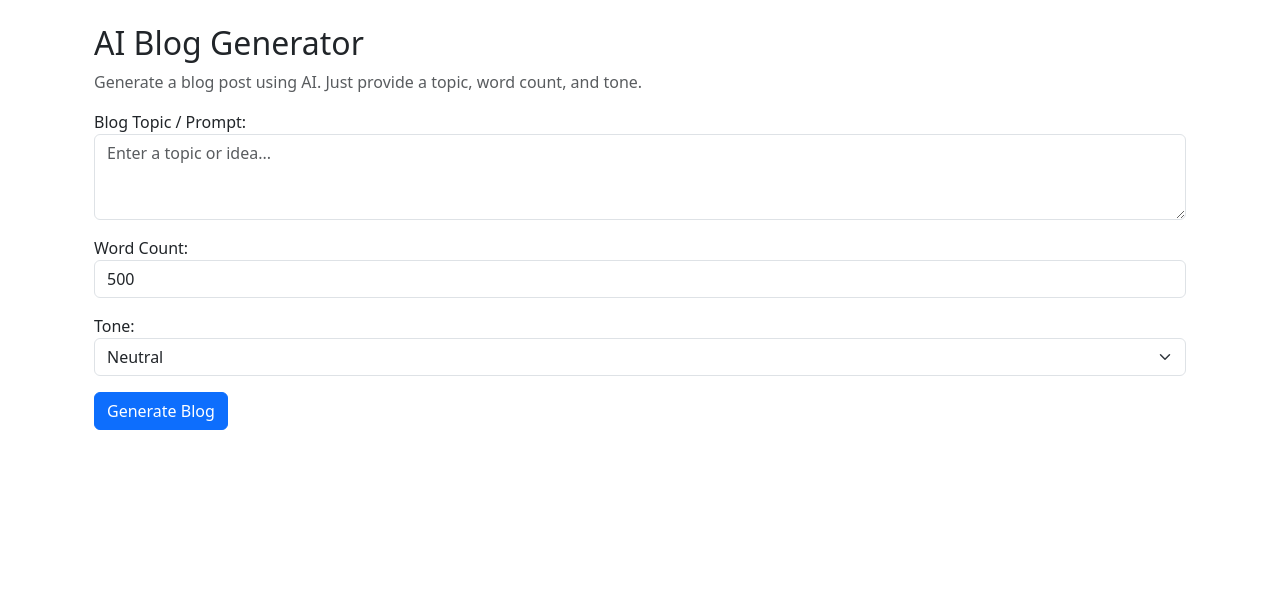
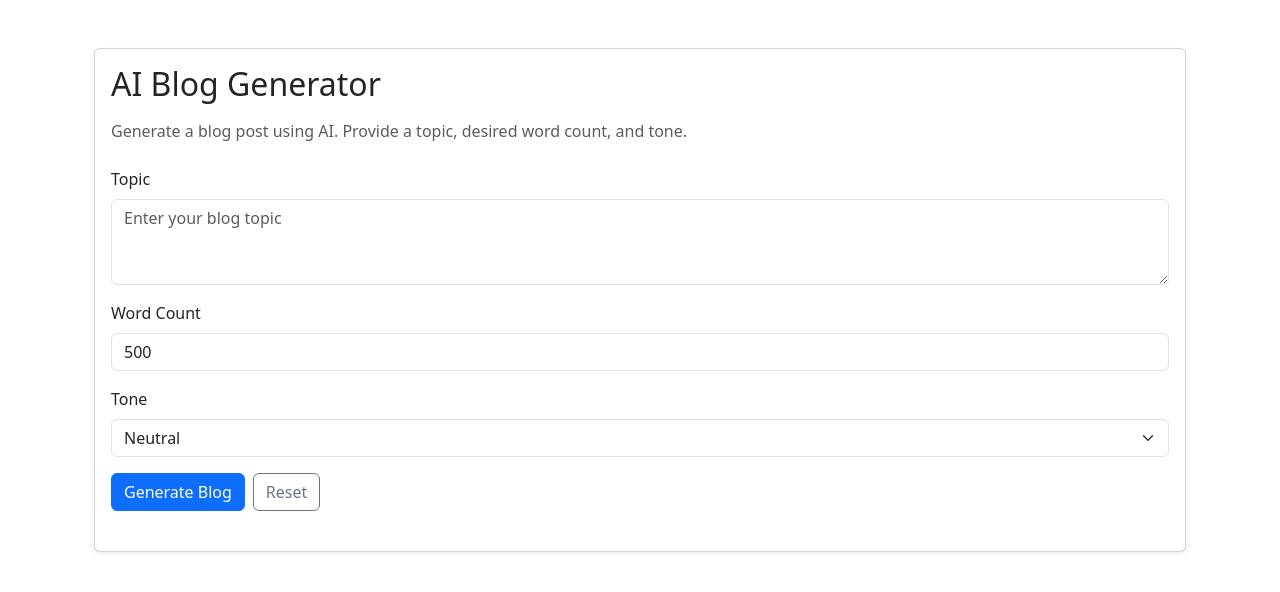
Before and after one commit to Abhisek8895/Ai_Blog_Website, a Django app: page /generator/generate_form/ in a window 1280 px wide. Shown: the part 56-648 px from the top of the page. Run offline with Django 5.2, Linux system fonts and the light colour scheme; some libraries are stand-ins or nearby versions.

Commit message:
Update generate_blog page template

```diff
--- a/generator/templates/generator/generate_blog.html
+++ b/generator/templates/generator/generate_blog.html
@@ -1,32 +1,95 @@
-{% extends "base.html" %} {% block content %}
-<div class="container mt-4">
-  <h2>AI Blog Generator</h2>
-  <p class="text-muted">
-    Generate a blog post using AI. Just provide a topic, word count, and tone.
+{% extends "base.html" %}
+{% load widget_tweaks %}
+
+{% block title %}AI Blog Generator{% endblock %}
+
+{% block content %}
+<div class="container mt-5">
+  <div class="card shadow-sm rounded">
+    <div class="card-body">
+      <h2 class="card-title mb-3">AI Blog Generator</h2>
+      <p class="text-muted mb-4">
+        Generate a blog post using AI. Provide a topic, desired word count, and tone.
       </p>
 
-  <form method="post" class="mb-4">
-    {% csrf_token %} {{ form.as_p }}
+      <!-- Generate Form -->
+      <form id="generateForm" method="post" class="mb-4">
+        {% csrf_token %}
+
+        <!-- Topic -->
+        <div class="mb-3">
+  <label for="{{ form.prompt.id_for_label }}" class="form-label">Topic</label>
+  {{ form.prompt|add_class:"form-control"|attr:"placeholder:Enter your blog topic"|attr:"required" }}
+  {% for error in form.prompt.errors %}
+    <div class="text-danger small">{{ error }}</div>
+  {% endfor %}
+</div>
+
+
+
+        <!-- Word Count -->
+        <div class="mb-3">
+          <label for="{{ form.word_count.id_for_label }}" class="form-label">Word Count</label>
+          {{ form.word_count|add_class:"form-control" }}
+          {% for error in form.word_count.errors %}
+          <div class="text-danger small">{{ error }}</div>
+          {% endfor %}
+        </div>
+
+        <!-- Tone -->
+        <div class="mb-3">
+          <label for="{{ form.tone.id_for_label }}" class="form-label">Tone</label>
+          {{ form.tone|add_class:"form-select" }}
+          {% for error in form.tone.errors %}
+          <div class="text-danger small">{{ error }}</div>
+          {% endfor %}
+        </div>
+
+        <div class="d-flex gap-2">
           <button type="submit" class="btn btn-primary">Generate Blog</button>
+          <button type="reset" class="btn btn-outline-secondary">Reset</button>
+        </div>
       </form>
 
+      <!-- Generated Blog Preview -->
       {% if cleaned_blog %}
-  <div class="card mt-4">
+      <div class="card mt-4 border-success shadow-sm">
         <div class="card-body">
-      <h4 class="card-title">Generated Blog</h4>
-      <h5>{{ cleaned_blog.Title }}</h5>
-      <p class="card-text" style="white-space: pre-line">
-        {{ cleaned_blog.Content }}
-      </p>
+          <div class="d-flex justify-content-between align-items-start">
+            <div>
+              <h4 class="card-title text-success mb-1">Generated Blog</h4>
+              <h5 class="mb-3">{{ cleaned_blog.Title }}</h5>
+            </div>
+            <div>
+              <!-- Regenerate: re-submit the form with current inputs -->
+              <button type="button" class="btn btn-outline-secondary me-2"
+                onclick="document.getElementById('generateForm').submit();">
+                Regenerate
+              </button>
 
-      <a
-        href="{% url 'create_post' %}?title={{ cleaned_blog.Title|urlencode }}&content={{ cleaned_blog.Content|safe|urlencode }}"
-        class="btn btn-success"
-      >
+              <!-- Use in Create Post (URL-encode title & content) -->
+              <a href="{% url 'create_post' %}?title={{ cleaned_blog.Title|urlencode }}&content={{ cleaned_blog.Content|urlencode }}"
+                class="btn btn-success">
                 Use This for New Post
               </a>
             </div>
           </div>
+
+          <hr>
+
+          <p class="card-text" style="white-space: pre-line;">{{ cleaned_blog.Content }}</p>
+
+          <small class="text-muted">
+            <!-- optional: show generation time if you're passing it -->
+            {% if cleaned_blog.generated_at %}
+            Generated: {{ cleaned_blog.generated_at|date:"M d, Y H:i" }}
             {% endif %}
+          </small>
+        </div>
+      </div>
+      {% endif %}
+
+    </div>
+  </div>
 </div>
 {% endblock %}
```
Lines whose indentation alone changed are shown as unchanged.
